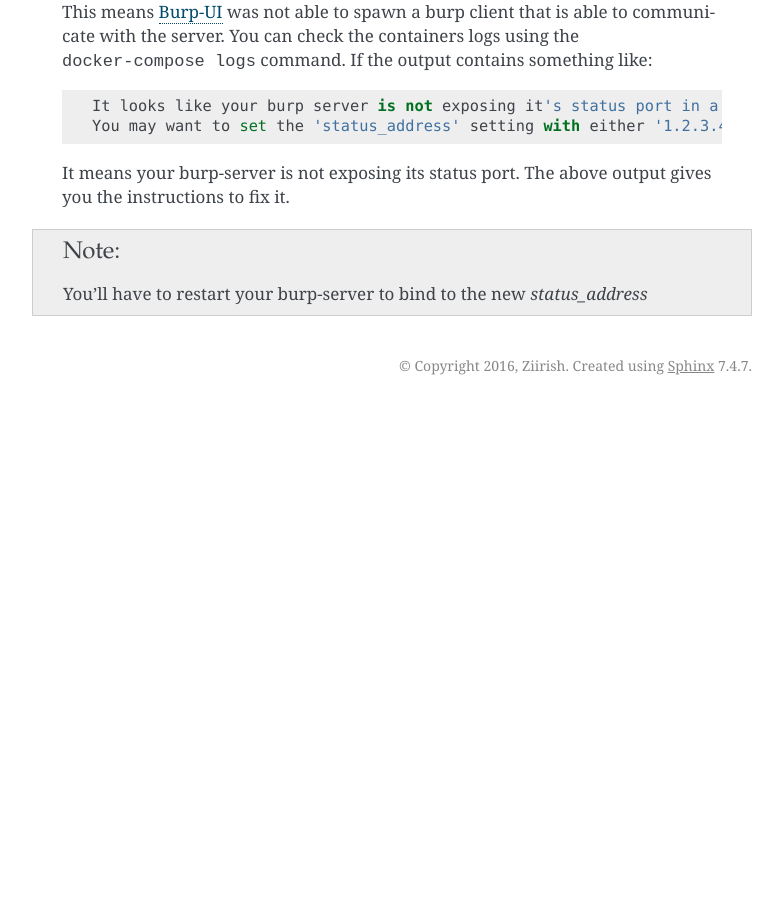
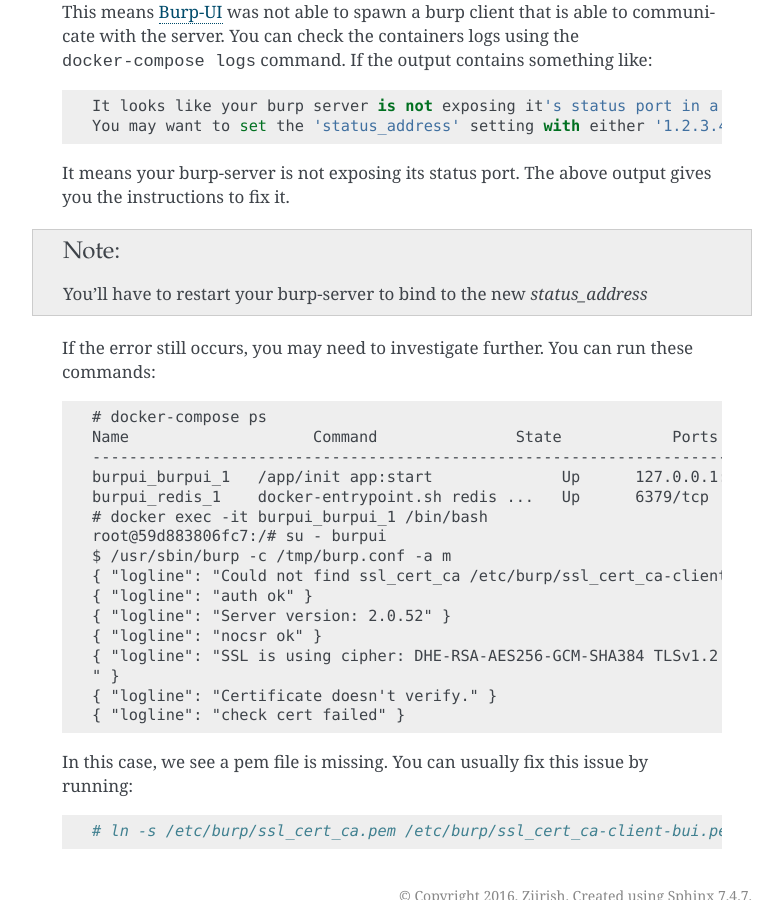
Before and after one commit to ziirish/burp-ui, a Sphinx documentation site: the page built from docs/docker.rst, in a window 1280 px wide and 900 px high, scrolled down 1801 px. Shown: the whole window, without its empty margins (358-1141 px from the left). Built offline with Sphinx 7.4.7, drawn with Linux system fonts in a browser that asks for light colours; pages that are not in the unit, such as notebooks, are missing from menus; before the commit the page ends 2206 px from its top, so only the background shows below that.

Commit message:
improve documentation

```diff
--- a/docs/docker.rst
+++ b/docs/docker.rst
@@ -102,6 +102,37 @@
 .. note:: You'll have to restart your burp-server to bind to the new *status_address*
 
 
+If the error still occurs, you may need to investigate further.
+You can run these commands:
+
+::
+
+    # docker-compose ps
+    Name                    Command               State            Ports
+    -----------------------------------------------------------------------------------
+    burpui_burpui_1   /app/init app:start              Up      127.0.0.1:5000->5000/tcp
+    burpui_redis_1    docker-entrypoint.sh redis ...   Up      6379/tcp
+    # docker exec -it burpui_burpui_1 /bin/bash
+    root@59d883806fc7:/# su - burpui
+    $ /usr/sbin/burp -c /tmp/burp.conf -a m
+    { "logline": "Could not find ssl_cert_ca /etc/burp/ssl_cert_ca-client-bui.pem: No such file or directory" }
+    { "logline": "auth ok" }
+    { "logline": "Server version: 2.0.52" }
+    { "logline": "nocsr ok" }
+    { "logline": "SSL is using cipher: DHE-RSA-AES256-GCM-SHA384 TLSv1.2 Kx=DH       Au=RSA  Enc=AESGCM(256) Mac=AEAD
+    " }
+    { "logline": "Certificate doesn't verify." }
+    { "logline": "check cert failed" }
+
+
+In this case, we see a pem file is missing. You can usually fix this issue by
+running:
+
+::
+
+    # ln -s /etc/burp/ssl_cert_ca.pem /etc/burp/ssl_cert_ca-client-bui.pem
+
+
 .. _Burp-UI: https://git.ziirish.me/ziirish/burp-ui
 .. _docker: https://docs.docker.com/engine/installation/linux/ubuntulinux/
 .. _docker-compose: https://docs.docker.com/compose/install/
--- a/docs/requirements.rst
+++ b/docs/requirements.rst
@@ -25,8 +25,7 @@
 ::
 
     apt-get install libffi-dev libssl-dev python-dev python-pip
-    # this package conflicts with the pip requirements
-    apt-get remove python-cffi
+
 
 Debian Wheezy
 -------------
--- a/docs/usage.rst
+++ b/docs/usage.rst
@@ -371,7 +371,7 @@
     # burp binary
     burpbin = /usr/sbin/burp
     # vss_strip binary
-    stripbin = /usr/sbin/vss_strip
+    stripbin = /usr/bin/vss_strip
     # burp client configuration file used for the restoration (Default: None)
     bconfcli = /etc/burp/burp.conf
     # burp server configuration file used for the setting page
```
Also changed, not shown: 1 other file.
